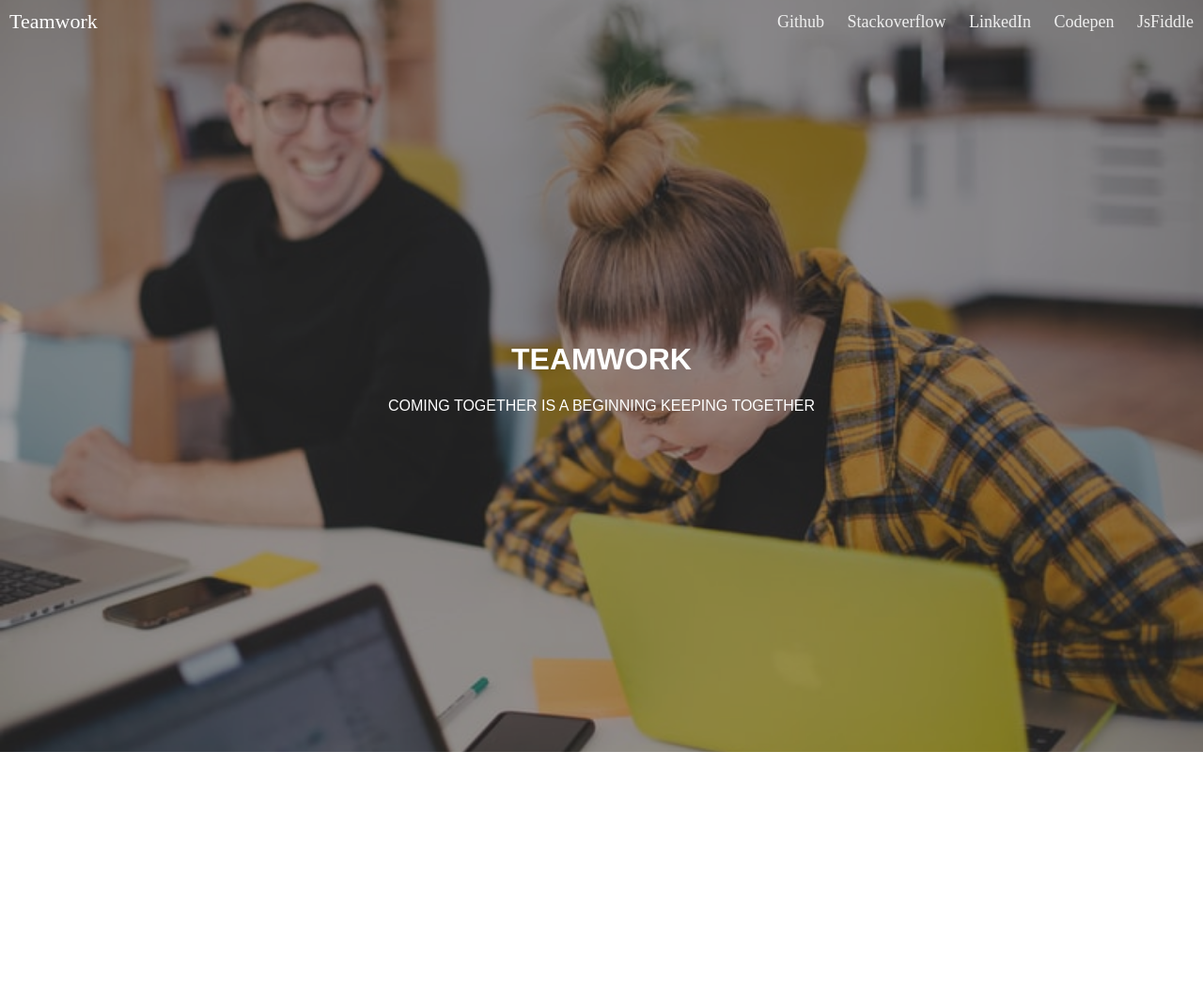
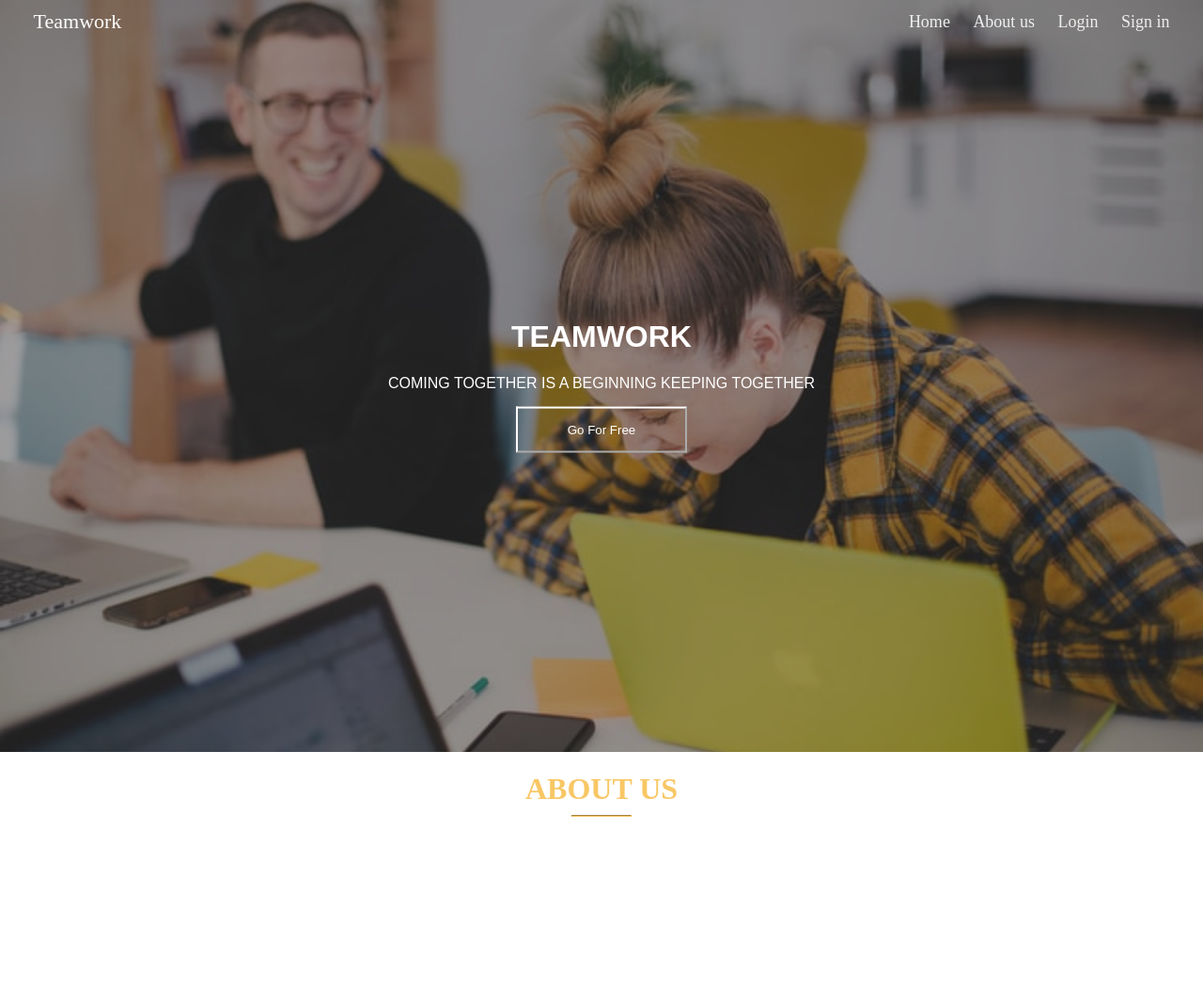
Before and after one commit to Anna-12-Mer/miniProject-, a plain HTML site: page index.html in a window 1280 px wide. Shown: the whole page at 94% size. Before the commit the page ends 800 px from the top, so only its background shows below. Drawn offline with Linux system fonts and the light colour scheme.

Commit message:
add second section

```diff
--- /dev/null
+++ b/css/js/cutomer.js
@@ -0,0 +1,3 @@
+$(window).scroll(function() {
+    $('nav').toggleClass('scrolled', $(this).scrollTop() > 50);
+  });
--- a/css/main.css
+++ b/css/main.css
@@ -30,12 +30,18 @@ body, html {
   }
 
   .nav {
+    padding: 0px 2%;
+    box-shadow: 0px 0px 0px 0px rgba(0, 0, 0, 0.23);
     height: 50px;
     width: 100%;
     background-color: #4d4d4d00;
-    position: relative;
+    position: fixed;
+    transition:500ms ease;
+    background:transparent;
   }
-
+  .nav.scrolled{
+    background:#000;
+  }
   .nav > .nav-header {
     display: inline;
   }
@@ -71,6 +77,17 @@ body, html {
 
   .nav > #nav-check {
     display: none;
+  }
+
+  .button-conexion{
+    border-color: #fff;
+    color: #fff;
+    background-color: transparent;
+    width: 40%;
+    padding: 15px;
+  }
+  .titel > .input:hover{
+    color: #fff;
   }
 
   @media (max-width:600px) {
@@ -118,3 +135,22 @@ body, html {
       overflow-y: auto;
     }
   }
+
+  /****
+    About section
+  ****/
+  .tilte-section{
+    color: #f8c765;
+    text-align: center;
+    text-transform: uppercase;
+  }
+
+  .under-bar{
+    background-color: #f8c765;
+    width: 5%;
+    height: 2px;
+    margin: auto;
+    border-radius: 24px;
+    border-color:#f8c765;
+    margin-top: -1%;
+  }
--- a/index.html
+++ b/index.html
@@ -6,14 +6,13 @@
     <title>teamwork</title>
     <link rel="stylesheet" href="css/main.css">
     <link rel="stylesheet" href="https://cdnjs.cloudflare.com/ajax/libs/font-awesome/4.7.0/css/font-awesome.min.css">
-
 </head>
 <body>
     <div class="container-fluid home">
         <div class="container cover-home">
             <!--nav bar-->
-
-    <div class="nav">
+             <nav>
+                <div class="navbar nav navbar-fixed-top">
                     <input type="checkbox" id="nav-check">
                     <div class="nav-header">
                     <div class="nav-title">
@@ -29,23 +28,45 @@
                     </div>
 
                     <div class="nav-links">
-          <a href="//github.io/jo_geek" target="_blank">Github</a>
-          <a href="http://stackoverflow.com/users/4084003/" target="_blank">Stackoverflow</a>
-          <a href="https://in.linkedin.com/in/jonesvinothjoseph" target="_blank">LinkedIn</a>
-          <a href="https://codepen.io/jo_Geek/" target="_blank">Codepen</a>
-          <a href="https://jsfiddle.net/user/jo_Geek/" target="_blank">JsFiddle</a>
+                    <a href="" target="_blank">Home</a>
+                    <a href="" target="_blank">About us</a>
+                    <a href="" target="_blank">Login</a>
+                    <a href="" target="_blank">Sign in </a>
+
                     </div>
                 </div>
+             </nav>
             <!--nav bar-->
 
              <!--Home Section-->
             <div class="titel">
                 <h1> teamwork  </h1>
                 <p>Coming together is a beginning keeping together</p>
+                <input value=" Go For Free " type="submit" class="btn button-conexion"/>
+            </div>
+            <div>
+
             </div>
         </div>
     </div>
     <!--End of Home Section-->
+    <!-- About section -->
+    <div class="container">
+        <div class="tilte-section"> <h1> About us </h1></div>
+            <div ><hr class="under-bar"></div>
+            <br>
+            <br>
+            <br>
+            <br>
+            <br>
+            <br>
+            <br>
+            <br>
+            <br>
+            <br>
+        </div>
+    <!-- End of about section -->
 
+<script src="/css/js/cutomer.js"></script>
 </body>
 </html>
```
Lines whose indentation alone changed are shown as unchanged.
